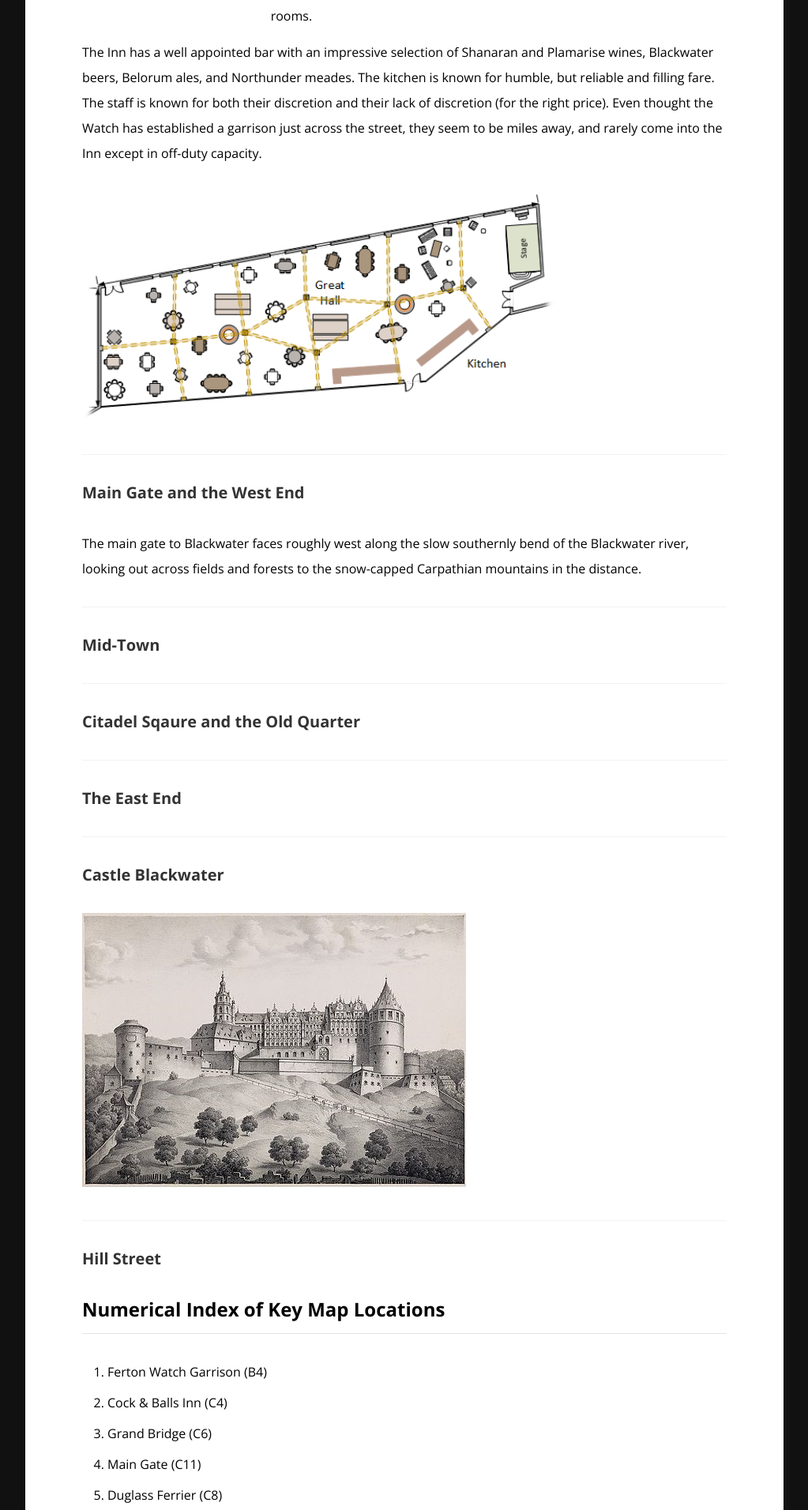
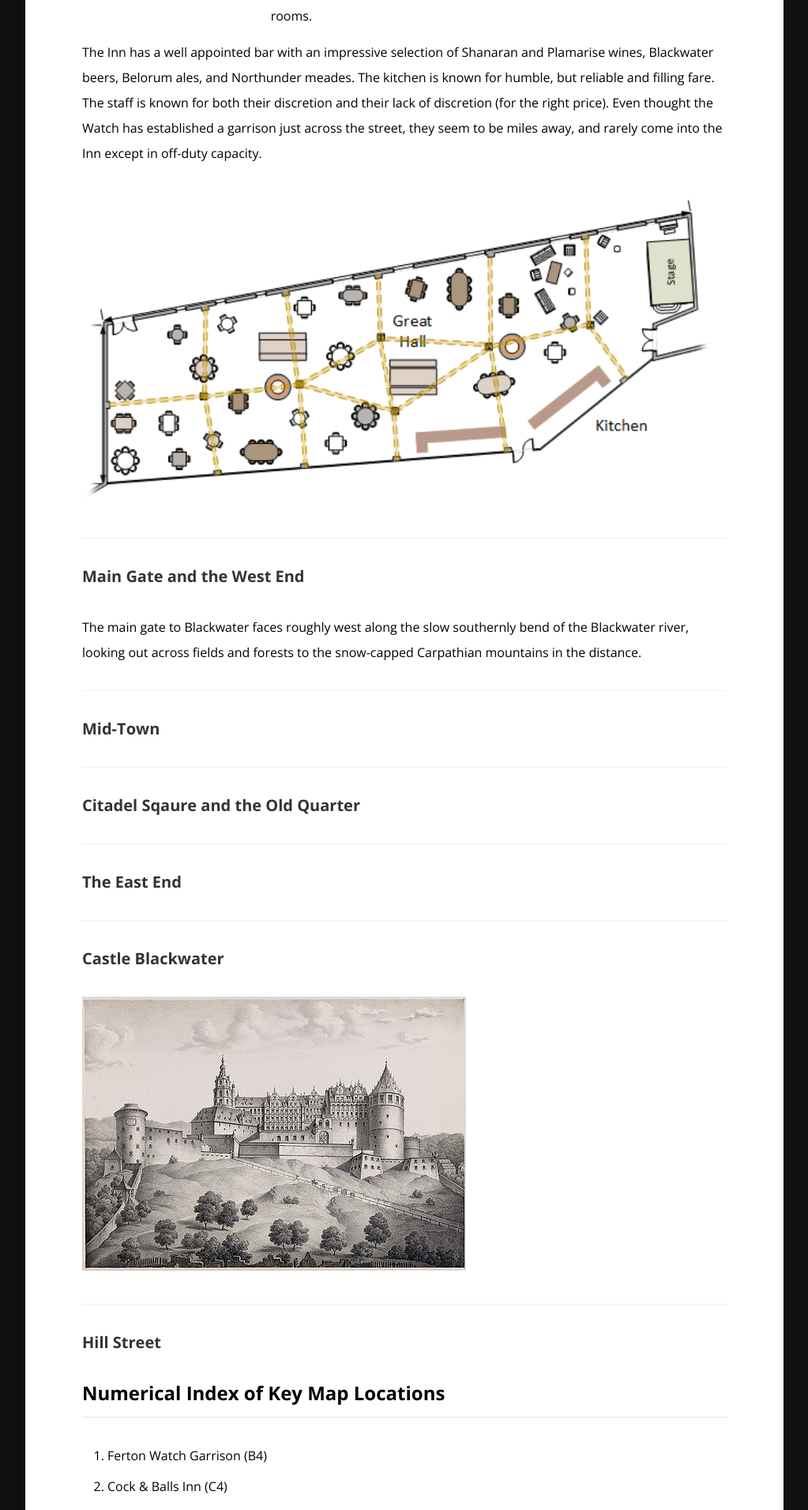
Before and after one commit to rickosborne/blackwater, a Jekyll site: the page built from _guide/105-blackwater-city.md, in a window 1280 px wide. Shown: the part 1387-3299 px from the top of the page at 79% size, without its empty margins (128-1151 px from the left). Built offline with Jekyll 4.4.1, drawn with Linux system fonts in a browser that asks for light colours.

Commit message:
Update 105-blackwater-city.md

```diff
--- a/_guide/105-blackwater-city.md
+++ b/_guide/105-blackwater-city.md
@@ -25,7 +25,7 @@ The Cock and Balls Inn (#2) is a large 2 story (plus a walkout basement) structu
 
 The Inn has a well appointed bar with an impressive selection of Shanaran and Plamarise wines, Blackwater beers, Belorum ales, and Northunder meades.  The kitchen is known for humble, but reliable and filling fare.  The staff is known for both their discretion and their lack of discretion (for the right price).  Even thought the Watch has established a garrison just across the street, they seem to be miles away, and rarely come into the Inn except in off-duty capacity.
 
-<img align="center" src="../images/Cock and Balls Map.png" width="600">
+<img align="center" src="../images/Cock and Balls Map.png" width="800">
 
 
 ## Main Gate and the West End
```
